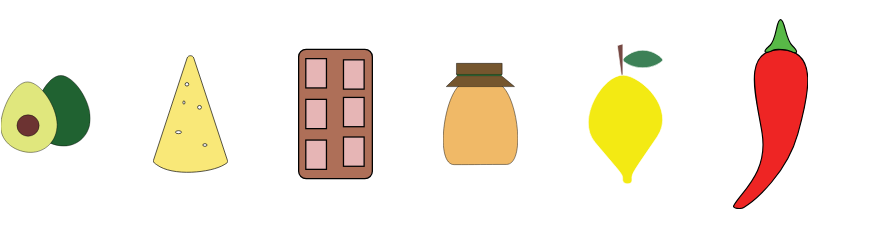
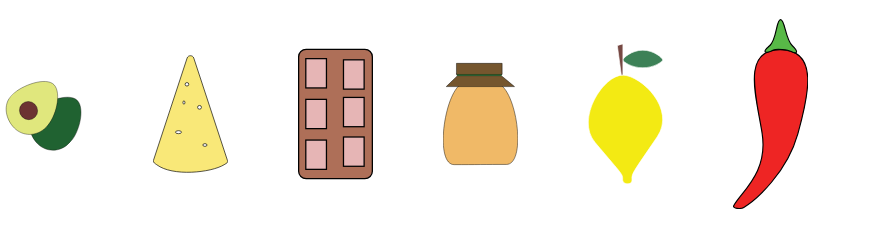
Before and after one commit to SFmac23/Macwan_Chris_SVG, a plain HTML site: page index.html in a window 1280 px wide. In both pictures the pointer is over the picture 45 px from the left and 175 px from the top of the page. Shown: the part 61-308 px from the top of the page, without its empty margins (0-870 px from the left). Drawn offline with Linux system fonts and the light colour scheme.

Commit message:
code changed
css code changed

```diff
--- a/css/style.css
+++ b/css/style.css
@@ -9,5 +9,7 @@
 }
 
 .icon:hover {
-    transform: scale(1.2);
+    transform: rotate(45deg);
 }
+
+scale(1.2)
```
